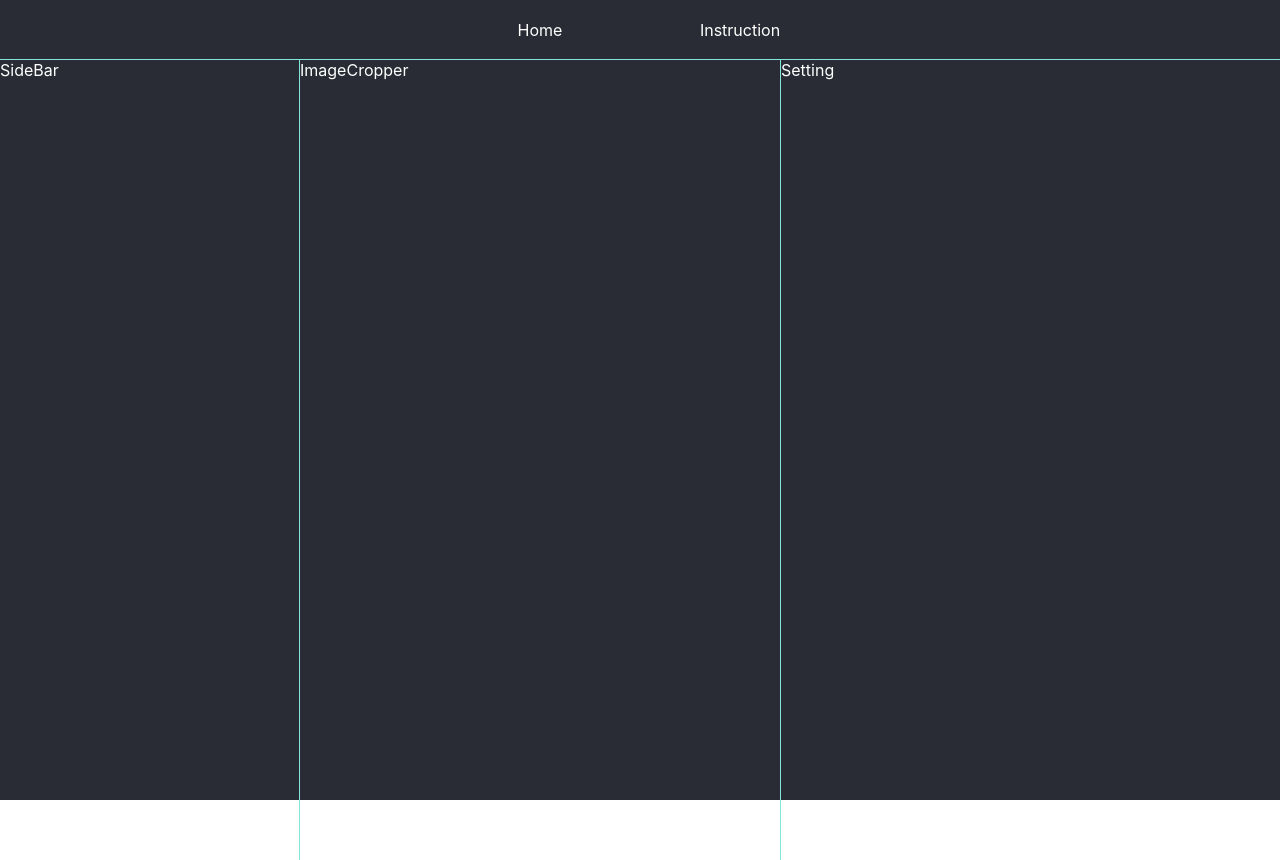
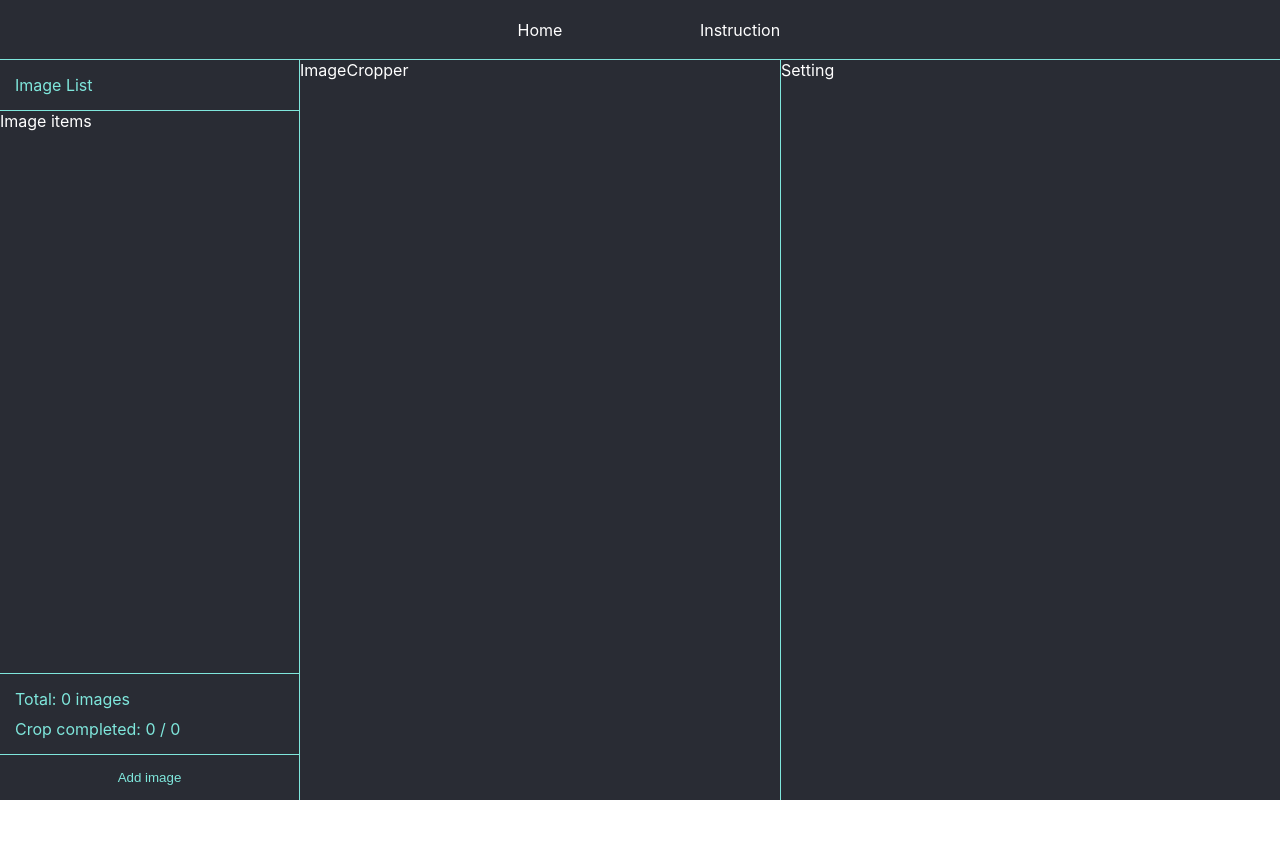
Before and after one commit to peppermintc/image-cropper, a React (Create React App) app: page / in a window 1280 px wide. After the commit the page ends 800 px from the top, so only its background shows below. Built offline with nearby package versions, Linux system fonts and the light colour scheme; the HTML template or start-up script is replaced by a standard one.

Commit message:
side bar layout

```diff
--- a/package.json
+++ b/package.json
@@ -10,6 +10,7 @@
     "@types/node": "^16.11.21",
     "@types/react": "^17.0.38",
     "@types/react-dom": "^17.0.11",
+    "firebase": "^9.6.3",
     "react": "^17.0.2",
     "react-dom": "^17.0.2",
     "react-router-dom": "^6.2.1",
--- a/src/App.scss
+++ b/src/App.scss
@@ -2,6 +2,8 @@ $dark-blue: #292c34;
 $light-blue: #7fe7dc;
 
 .App {
+  display: flex;
+  flex-direction: column;
   height: 100vh;
   background-color: $dark-blue;
   color: white;
--- /dev/null
+++ b/src/components/AddImageButton/AddImageButton.scss
@@ -0,0 +1,15 @@
+@import "../../App.scss";
+
+.add-image-button {
+  width: 100%;
+  background-color: transparent;
+  border: none;
+  color: $light-blue;
+  padding: 15px;
+  cursor: pointer;
+
+  &:hover {
+    background-color: $light-blue;
+    color: $dark-blue;
+  }
+}
--- /dev/null
+++ b/src/components/AddImageButton/AddImageButton.tsx
@@ -0,0 +1,7 @@
+import "./AddImageButton.scss";
+
+const AddImageButton = () => {
+  return <button className="add-image-button">Add image</button>;
+};
+
+export default AddImageButton;
--- a/src/components/ImageCropper/ImageCropper.scss
+++ b/src/components/ImageCropper/ImageCropper.scss
@@ -0,0 +1,3 @@
+.image-cropper-container {
+  flex: 1;
+}
--- a/src/components/ImageCropper/ImageCropper.tsx
+++ b/src/components/ImageCropper/ImageCropper.tsx
@@ -1,7 +1,7 @@
 import "./ImageCropper.scss";
 
 const ImageCropper = () => {
-  return <div>ImageCropper</div>;
+  return <div className="image-cropper-container">ImageCropper</div>;
 };
 
 export default ImageCropper;
--- /dev/null
+++ b/src/components/ImageList/ImageList.scss
@@ -0,0 +1,28 @@
+@import "../../App.scss";
+
+.image-list-container {
+  flex: 1;
+  display: flex;
+  flex-direction: column;
+
+  .title {
+    padding: 15px;
+    border-bottom: 1px solid $light-blue;
+    color: $light-blue;
+  }
+
+  .image-list {
+    flex: 1;
+  }
+
+  .status {
+    border-top: 1px solid $light-blue;
+    border-bottom: 1px solid $light-blue;
+    padding: 15px;
+    color: $light-blue;
+
+    .total {
+      margin-bottom: 10px;
+    }
+  }
+}
--- /dev/null
+++ b/src/components/ImageList/ImageList.tsx
@@ -0,0 +1,16 @@
+import "./ImageList.scss";
+
+const ImageList = () => {
+  return (
+    <div className="image-list-container">
+      <div className="title">Image List</div>
+      <div className="image-list">Image items</div>
+      <div className="status">
+        <div className="total">Total: 0 images</div>
+        <div className="cropped">Crop completed: 0 / 0</div>
+      </div>
+    </div>
+  );
+};
+
+export default ImageList;
--- a/src/components/Setting/Setting.scss
+++ b/src/components/Setting/Setting.scss
@@ -1,9 +1,6 @@
 @import "../../App.scss";
 
 .setting-container {
-  position: fixed;
-  right: 0;
   width: 500px;
-  height: 100%;
   border-left: 1px solid $light-blue;
 }
--- a/src/components/SideBar/SideBar.scss
+++ b/src/components/SideBar/SideBar.scss
@@ -1,7 +1,8 @@
 @import "../../App.scss";
 
 .side-bar {
+  display: flex;
+  flex-direction: column;
   width: 300px;
-  height: 100%;
   border-right: 1px solid $light-blue;
 }
--- a/src/components/SideBar/SideBar.tsx
+++ b/src/components/SideBar/SideBar.tsx
@@ -1,7 +1,14 @@
+import AddImageButton from "../AddImageButton/AddImageButton";
+import ImageList from "../ImageList/ImageList";
 import "./SideBar.scss";
 
 const SideBar = () => {
-  return <div className="side-bar">SideBar</div>;
+  return (
+    <div className="side-bar">
+      <ImageList />
+      <AddImageButton />
+    </div>
+  );
 };
 
 export default SideBar;
--- a/src/pages/HomePage/HomePage.scss
+++ b/src/pages/HomePage/HomePage.scss
@@ -1,4 +1,4 @@
 .home-container {
-  height: 100%;
   display: flex;
+  flex: 1;
 }
```
Also changed, not shown: 1 other file (tests, documents, lock files or other folders).
